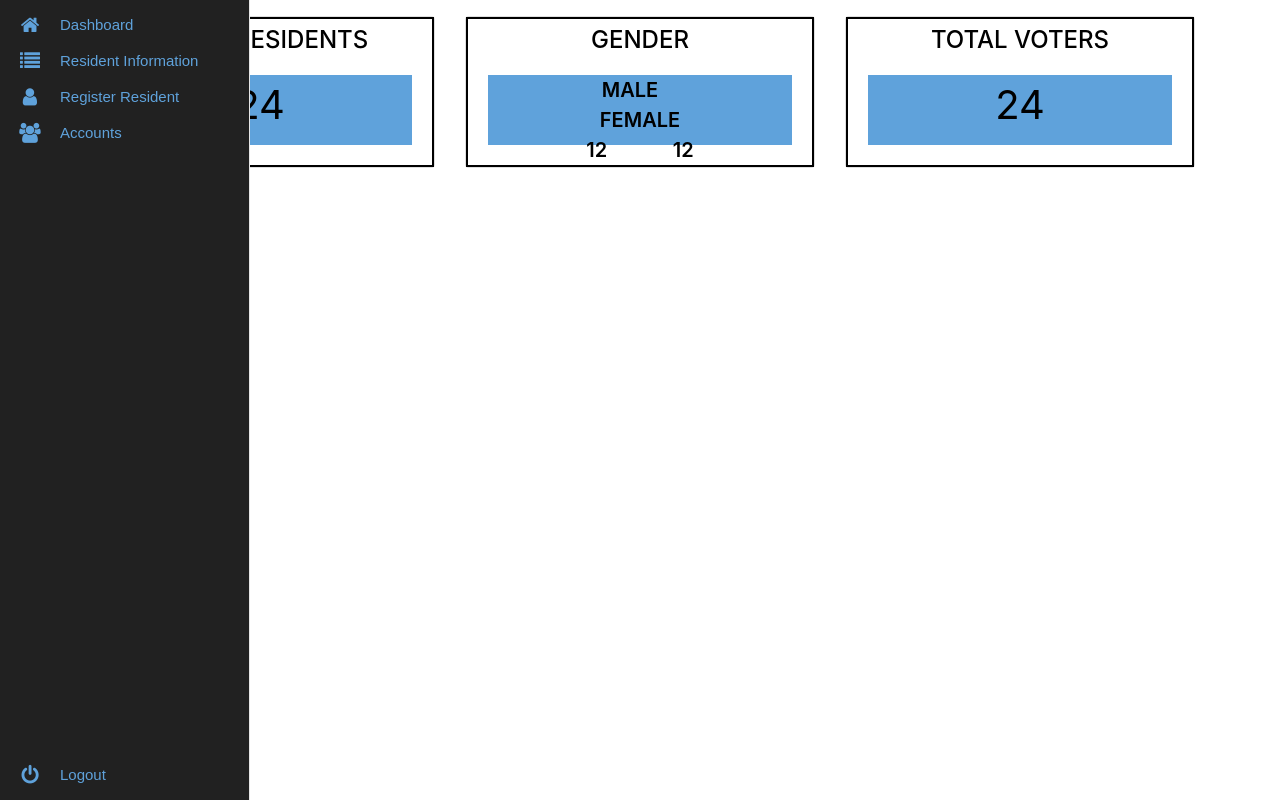
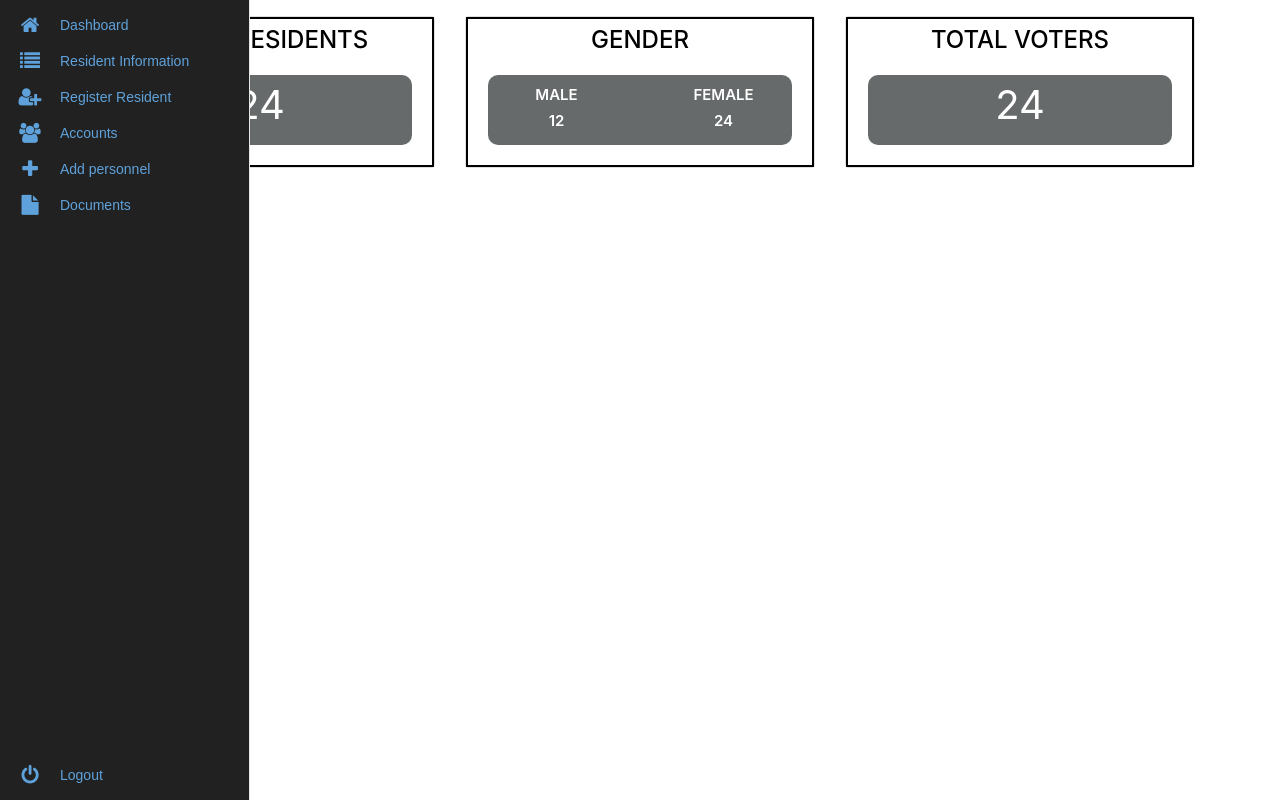
Before and after one commit to rrTio/NCP3106-FINALS-Barangay-Management-System, a PHP site: page /dashboard.php in a window 1280 px wide. Run offline with PHP 8.4, Linux system fonts and the light colour scheme; some libraries are stand-ins or nearby versions; some web fonts are replaced.

Commit message:
Updated Sidebar

```diff
--- a/assets/css/dashboard.css
+++ b/assets/css/dashboard.css
@@ -1,6 +1,7 @@
 @import url(//netdna.bootstrapcdn.com/font-awesome/4.0.3/css/font-awesome.css);
 }
 @import url(https://fonts.googleapis.com/css?family=Titillium+Web:300);
+
 .fa-2x {
 font-size: 2em;
 }
@@ -150,11 +151,13 @@ background-color:#5fa2db;
 }
 
 .content{
-  background-color: #5fa2db;
+  background-color: #676a6b;
   margin: 20px;
   text-align: center;
   font-size: 40px;
   height: 70px;
+  border-radius: 10px;
+  color: white;
 }
 
  .total, .gender, .voter{
@@ -175,3 +178,13 @@ background-color:#5fa2db;
   text-align: center;
   margin: 2%;
 }
+
+#genderText{
+  font-size: 15px;
+  line-height: 10px;
+  font-weight: 600;
+}
+
+.headText{
+  margin-top: 15px;
+}
--- a/assets/css/main.css
+++ b/assets/css/main.css
@@ -5,10 +5,6 @@
   -ms-user-select: none;
   user-select: none;
 }
-<<<<<<< HEAD
-
-=======
->>>>>>> 7a7296a3e9d5ae48f24697e8d33d28a8e2ad56a7
 .fa-2x {
 font-size: 2em;
 }
@@ -135,8 +131,3 @@ background-color:#5fa2db;
   font-style: normal;
   font-weight: 300;
   src: local('Titillium WebLight'), local('TitilliumWeb-Light'), url(http://themes.googleusercontent.com/static/fonts/titilliumweb/v2/anMUvcNT0H1YN4FII8wpr24bNCNEoFTpS2BTjF6FB5E.woff) format('woff');
-<<<<<<< HEAD
-}
-=======
-}
->>>>>>> 7a7296a3e9d5ae48f24697e8d33d28a8e2ad56a7
--- a/dashboard.php
+++ b/dashboard.php
@@ -3,20 +3,16 @@
 <head>
   <meta charset="UTF-8">
   <title>Dashboard</title>
+  <link href="https://maxcdn.bootstrapcdn.com/font-awesome/latest/css/font-awesome.min.css" rel="stylesheet">
   <link rel="stylesheet" href="./assets/css/dashboard.css">
-
   <meta name="viewport" content="width=device-width, initial-scale=1, user-scalable=no" />
     <link rel="stylesheet" href="https://cdn.jsdelivr.net/npm/bootstrap@4.6.0/dist/css/bootstrap.min.css"/>
     <script src="https://code.jquery.com/jquery-3.5.1.min.js"></script>
     <script src="https://cdn.jsdelivr.net/npm/bootstrap@4.6.0/dist/js/bootstrap.bundle.min.js"></script>
+  <link rel="stylesheet" href="./assets/css/main.css">
+
 
 </head>
-<body>
-<!-- partial:index.partial.html -->
-<html>
-  <head>
-
-  </head>
   <body>
       <div class="container mt-3 containerCard">
         <div class="row">
@@ -35,7 +31,26 @@
               <div class="gender">
                 <h4>GENDER</h4>
                 <div class="content">
-                  <p id="gender">MALE &nbsp; &nbsp; FEMALE<br>12 &nbsp; &nbsp; &nbsp; &nbsp; &nbsp; &nbsp; 12</p>
+                  <div class="row">
+                    <div class="col-md-6">
+                      <p id="genderText" class="headText">MALE</p>
+                    </div>
+                    <div class="col-md-6">
+                      <p id="genderText" class="headText">FEMALE</p>
+                    </div>
+                  </div>
+                  <div class="row">
+                    <div class="col-md-6">
+                      <p id="genderText">
+                      12
+                      </p>
+                    </div>
+                    <div class="col-md-6">
+                      <p id="genderText">
+                        24
+                      </p>
+                    </div>
+                  </div>
                 </div>
             </div>
             </div>
@@ -69,11 +84,10 @@
                         Resident Information
                     </span>
                 </a>
-
             </li>
             <li class="has-subnav">
                 <a href="#">
-                    <i class="fa fa-user"></i>
+                    <i class="fa fa-user-plus"></i>
                     <span class="nav-text">
                         Register Resident
                     </span>
@@ -84,6 +98,22 @@
                     <i class="fa fa-users"></i>
                     <span class="nav-text">
                         Accounts
+                    </span>
+                </a>
+            </li>
+            <li class="has-subnav">
+                <a href="#">
+                    <i class="fa fa-plus"></i>
+                    <span class="nav-text">
+                        Add personnel
+                    </span>
+                </a>
+            </li>
+            <li class="has-subnav">
+                <a href="#">
+                    <i class="fa fa-file"></i>
+                    <span class="nav-text">
+                        Documents
                     </span>
                 </a>
             </li>
@@ -100,7 +130,4 @@
         </ul>
     </nav>
   </body>
-    </html>
-
-</body>
 </html>
--- a/database/database.php
+++ b/database/database.php
@@ -6,5 +6,6 @@ if(isset($_POST['btnLogin'])){
     $adminPassword = $_POST['password'];
 
     //more codes
+    header("Location: ../dashboard.php");
 }
 ?>
```
Also changed, not shown: residents.php (+22 -8 lines).
